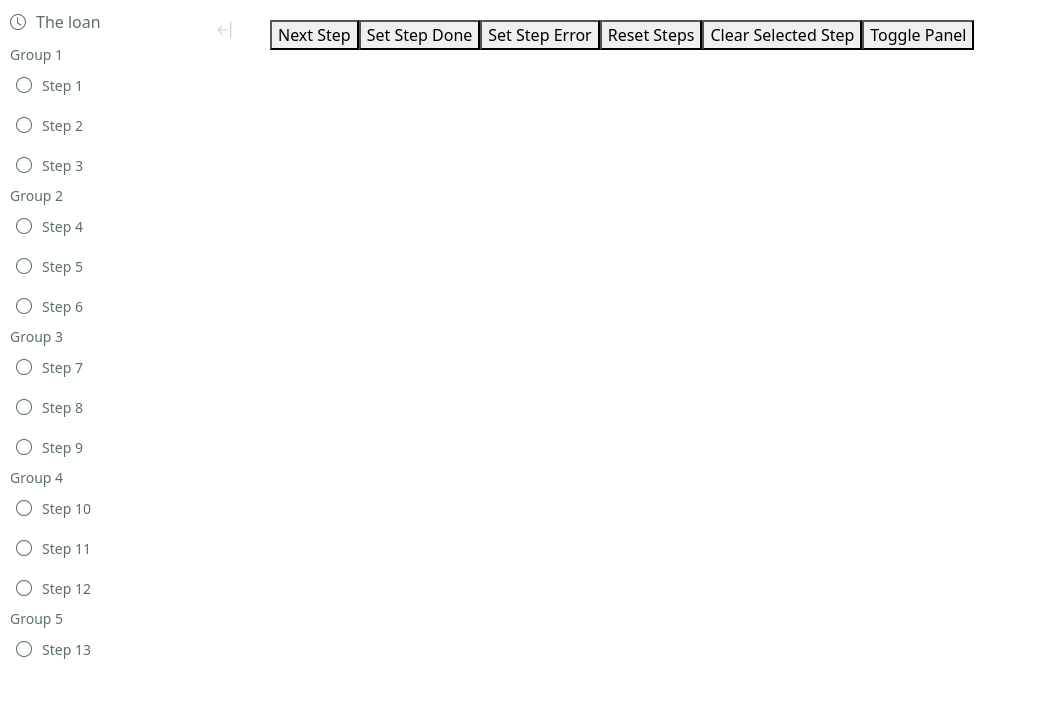
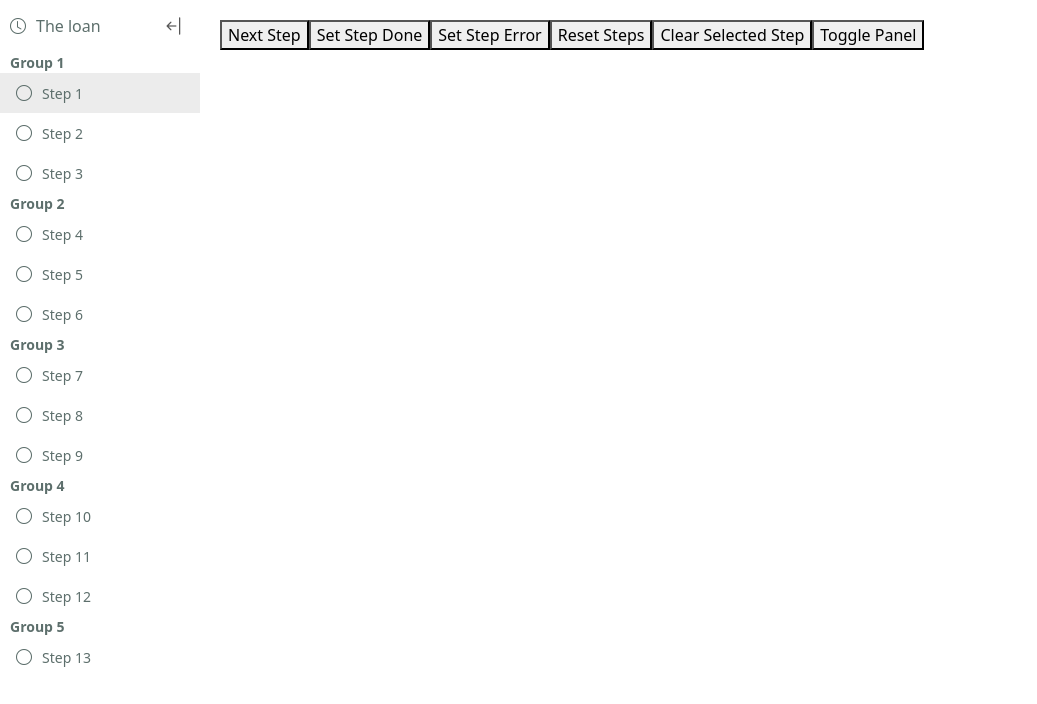
Before and after one commit to burger-mtbkr/step-panel, a React (Create React App) app in the folder code/: page / in a window 1280 px wide. Shown: the top 704 px of the page, without its empty margins (0-1037 px from the left). Built offline with nearby package versions, Linux system fonts and the light colour scheme.

Commit message:
Fix stylng and changing step logic

```diff
--- a/code/src/App.css
+++ b/code/src/App.css
@@ -1,10 +1,10 @@
-/* App.css */
+App.css
 .app-container {
   display: flex;
   height: 100vh;
 }
 
-.step-indicator-container {
+/* .step-indicator-container {
   display: flex;
   flex-direction: column;
   transition: width 0.3s;
@@ -18,14 +18,13 @@
   width: 250px;
   height: 100%;
   transition: width 0.3s;
-}
+} */
 
-.step-indicator-container.collapsed .step-indicator {
+/* .step-indicator-container.collapsed .step-indicator {
   width: 50px;
-  background-color: lightgrey;
-}
+} */
 
-.toggle-button {
+/* .toggle-button {
   background: none;
   border: none;
   font-size: 20px;
@@ -39,7 +38,7 @@
   right: 10px;
   z-index: 1;
   color: lightgrey;
-}
+} */
 
 .content {
   flex: 1;
@@ -48,7 +47,7 @@
 }
 
 .step-indicator-container+.content {
-  margin-left: 250px;
+  margin-left: 200px;
 }
 
 .step-indicator-container.collapsed+.content {
--- a/code/src/components/StepPanel.css
+++ b/code/src/components/StepPanel.css
@@ -1,5 +1,6 @@
 .step-indicator {
     background: none;
+    /* Remove background */
     border: none;
 }
 
@@ -15,6 +16,8 @@
 
 .step-indicator.vertical.collapsed {
     width: 50px;
+    background: none;
+    /* Ensure no background when collapsed */
 }
 
 .step-indicator.horizontal {
@@ -42,6 +45,7 @@
     align-items: center;
     gap: 10px;
     color: #5d6f6c;
+    margin-left: 0px;
 }
 
 .overall-title.hidden {
@@ -65,13 +69,15 @@
 }
 
 .active-step {
-    background-color: rgb(236, 236, 236);
-    border-color: rgb(236, 236, 236);
+    background-color: rgb(236, 236, 236) !important;
+    border-color: rgb(236, 236, 236) !important;;
 }
 
 .group-title {
+    font-weight: bold;
     color: #5d6f6c;
     margin-left: 10px;
+    /* Ensure alignment */
     font-size: 14px;
 }
 
--- a/code/src/components/StepPanel.tsx
+++ b/code/src/components/StepPanel.tsx
@@ -1,4 +1,4 @@
-import React from 'react';
+import React, { useState } from 'react';
 import { ListGroup } from 'react-bootstrap';
 import './StepPanel.css';
 
@@ -33,6 +33,15 @@ const StepPanel: React.FC<StepPanelProps> = ({
   overallStatusIcon,
   overallTitle,
 }) => {
+  const [currentActiveStepId, setCurrentActiveStepId] = useState(activeStepId);
+
+  const handleStepClick = (id: string) => {
+    setCurrentActiveStepId(id);
+    if (onStepClick) {
+      onStepClick(id);
+    }
+  };
+
   const groupedSteps = steps.reduce((acc, step) => {
     if (!acc[step.group]) acc[step.group] = [];
     acc[step.group].push(step);
@@ -77,8 +86,8 @@ const StepPanel: React.FC<StepPanelProps> = ({
                   return (
                     <ListGroup.Item
                       key={step.id}
-                      onClick={() => onStepClick && onStepClick(step.id)}
-                      className={`step-item ${step.id === activeStepId ? 'active-step' : ''}`}
+                      onClick={() => handleStepClick(step.id)}
+                      className={`step-item ${step.id === currentActiveStepId ? 'active-step' : ''}`}
                       title={step.title}
                       style={{ cursor: 'pointer' }}
                     >
```
Also changed, not shown: 1 other file (tests, documents, lock files or other folders).
